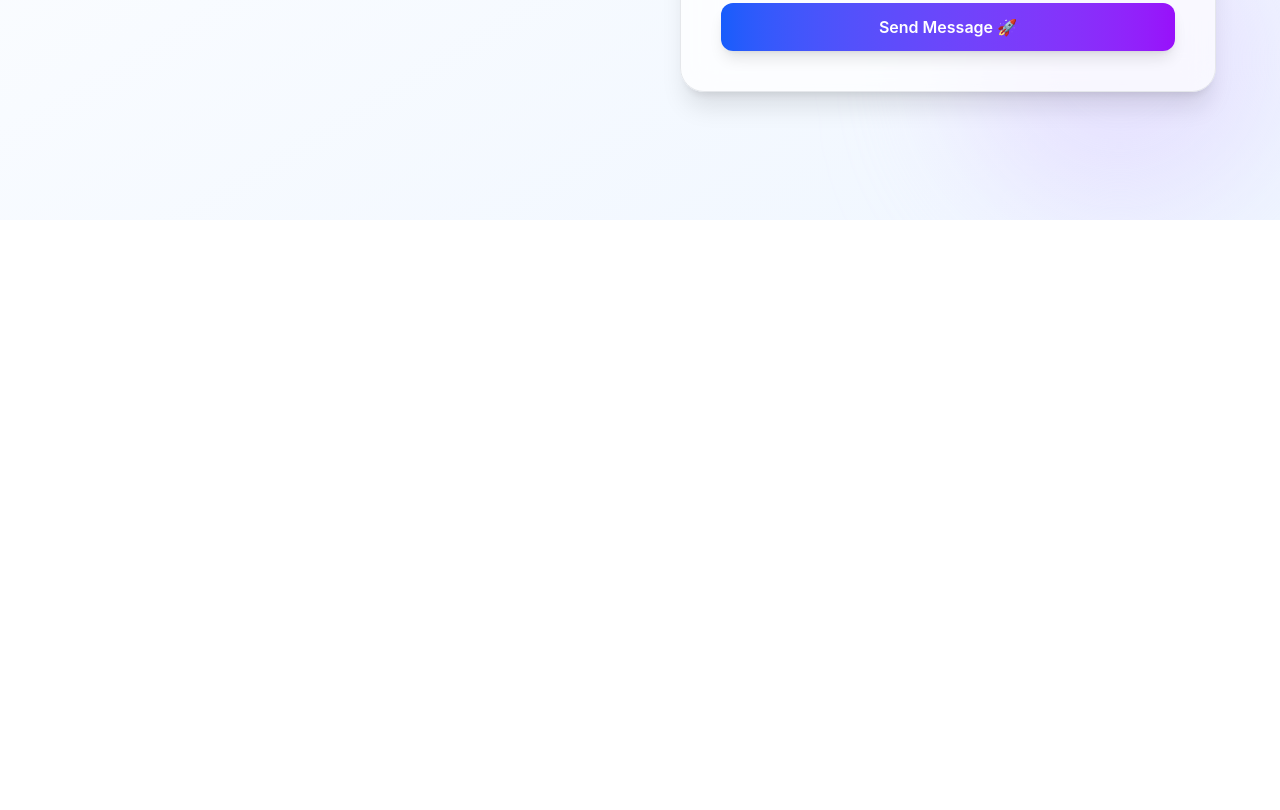
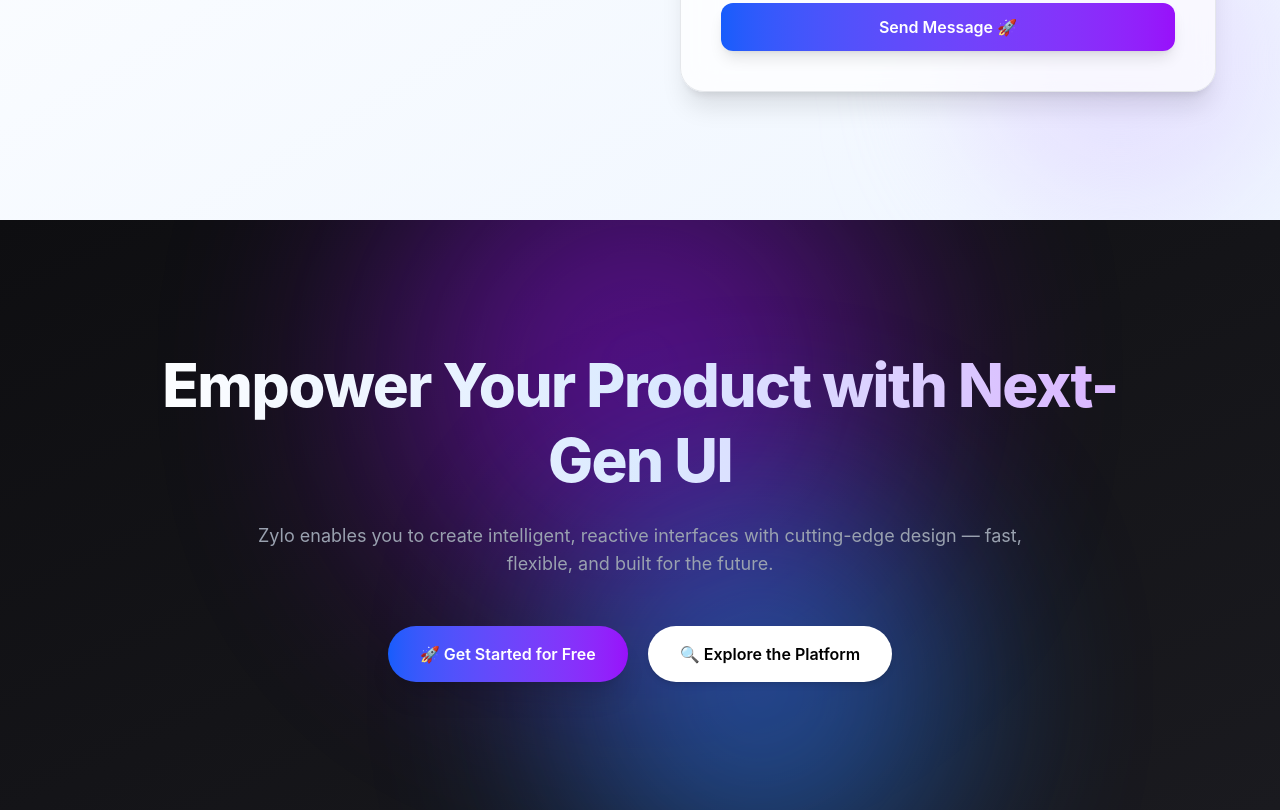
Before and after one commit to krishnasahu22032003/Zylo-landing-page, a React (Vite) app: page / in a window 1280 px wide. Shown: the part 5780-6590 px from the top of the page. Before the commit the page ends 6000 px from the top, so only its background shows below. Built offline with nearby package versions, Linux system fonts and the light colour scheme; a web font is replaced by a local one.

Commit message:
Cta section created

```diff
--- a/src/App.jsx
+++ b/src/App.jsx
@@ -1,4 +1,5 @@
 import Contact from "./components/Contact"
+import CTA from "./components/CTA"
 import  Features  from "./components/Features"
 import Hero from "./components/Hero"
 import Navbar from "./components/Navbar"
@@ -20,6 +21,7 @@ function App() {
 <WhyZylo/>
 <Pricing/>
 <Contact/>
+<CTA/>
  </main>
     </>
   )
--- /dev/null
+++ b/src/components/CTA.jsx
@@ -0,0 +1,30 @@
+const CTA = () => {
+  return (
+    <section className="bg-gradient-to-br from-[#0e0e11] to-[#1a1a1f] text-white py-32 px-6 relative overflow-hidden">
+      {/* Glowing Background Effects */}
+      <div className="absolute inset-0 pointer-events-none">
+        <div className="absolute top-[-100px] left-1/2 transform -translate-x-1/2 w-[500px] h-[500px] bg-purple-600 opacity-20 blur-[120px] rounded-full animate-pulse" />
+        <div className="absolute bottom-[-80px] right-1/4 w-[400px] h-[400px] bg-blue-500 opacity-20 blur-[100px] rounded-full animate-pulse" />
+      </div>
+
+      <div className="max-w-5xl mx-auto text-center relative z-10">
+        <h2 className="text-5xl sm:text-6xl font-extrabold leading-tight mb-6 tracking-tight bg-gradient-to-r from-white via-blue-100 to-purple-300 text-transparent bg-clip-text">
+          Empower Your Product with Next-Gen UI
+        </h2>
+        <p className="text-gray-400 text-lg mb-12 max-w-3xl mx-auto">
+          Zylo enables you to create intelligent, reactive interfaces with cutting-edge design — fast, flexible, and built for the future.
+        </p>
+        <div className="flex flex-col sm:flex-row gap-5 justify-center">
+          <button className="px-8 py-4 cursor-pointer bg-gradient-to-r from-blue-600 to-purple-600 hover:from-blue-700 hover:to-purple-700 text-white font-semibold rounded-full shadow-xl transition-transform duration-300 transform hover:scale-105">
+            🚀 Get Started for Free
+          </button>
+          <button className="px-8 py-4 bg-white cursor-pointer text-black font-semibold rounded-full hover:bg-gray-100 transition shadow-md transform hover:scale-105">
+            🔍 Explore the Platform
+          </button>
+        </div>
+      </div>
+    </section>
+  );
+};
+
+export default CTA;
```
